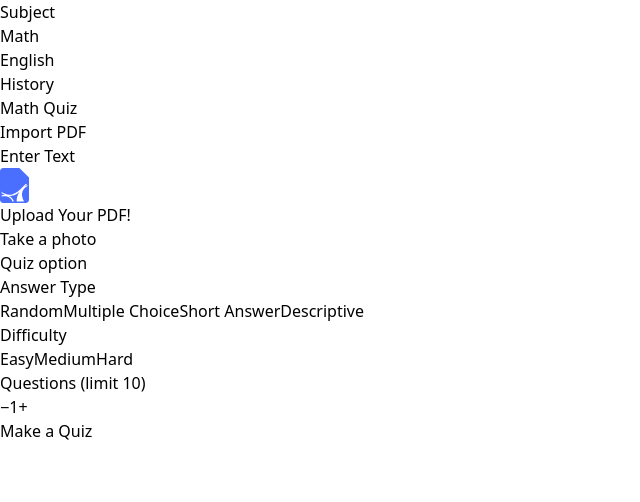
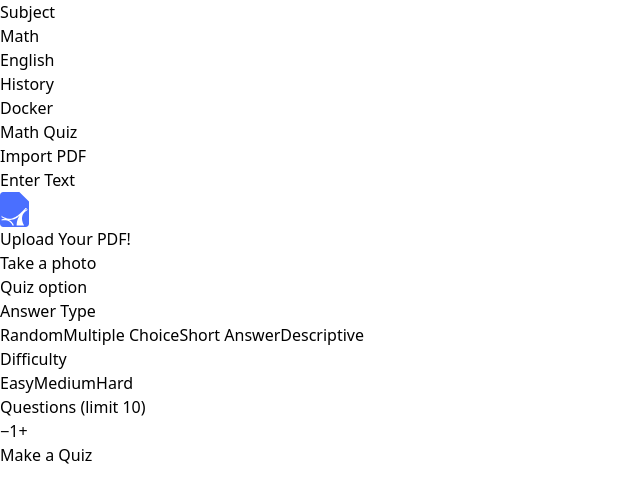
Before and after one commit to dnckss/SnapQuiz-front, a React (Vite) app: page / in a window 1280 px wide. Shown: the top 502 px of the page, without its empty margins (0-640 px from the left). Built offline with nearby package versions, Linux system fonts and the light colour scheme.

Commit message:
feat: Docker 추가

```diff
--- a/src/pages/QuizPage.tsx
+++ b/src/pages/QuizPage.tsx
@@ -11,7 +11,7 @@ import LoadingDots from '../components/LoadingDots';
 
 type AnswerType = 'Random' | 'Multiple Choice' | 'Short Answer' | 'Descriptive';
 type Difficulty = 'Easy' | 'Medium' | 'Hard';
-type Subject = 'Math' | 'English' | 'History';
+type Subject = 'Math' | 'English' | 'History' | 'Docker';
 
 const QuizPage: React.FC = () => {
   const [activeTab, setActiveTab] = useState<string>('import');
@@ -77,7 +77,7 @@ const QuizPage: React.FC = () => {
       <div className="w-48 min-w-48 bg-[#1e2334] p-6 h-screen sticky top-0">
         <h2 className="text-[#4A6FFF] text-xl font-semibold mb-6" onClick={() => location.reload()}>Subject</h2>
         <div className="space-y-2">
-          {(['Math', 'English', 'History'] as Subject[]).map((subject) => (
+          {(['Math', 'English', 'History','Docker'] as Subject[]).map((subject) => (
             <div
               key={subject}
               className={`p-3 rounded-lg cursor-pointer transition-colors ${
```
